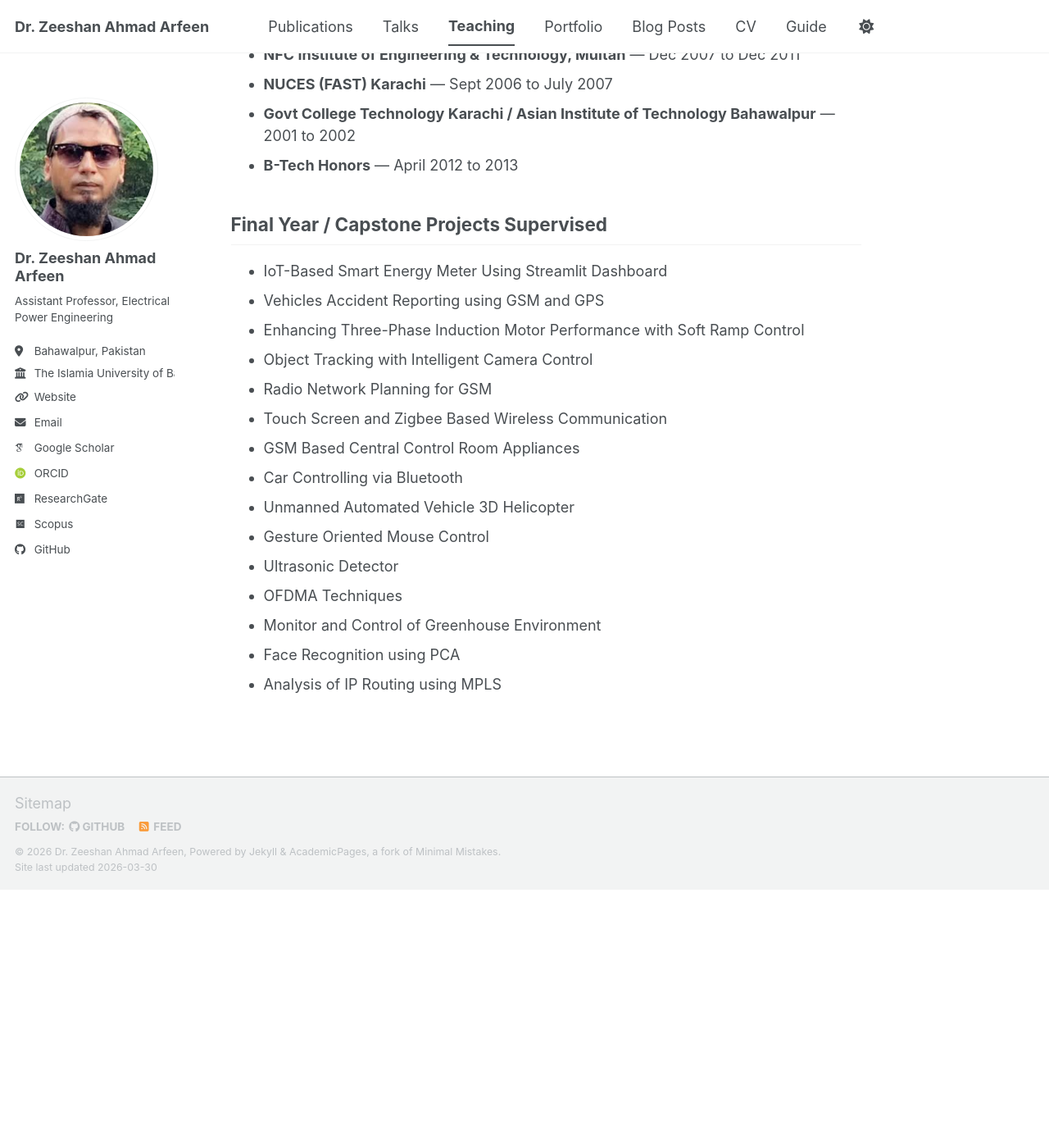
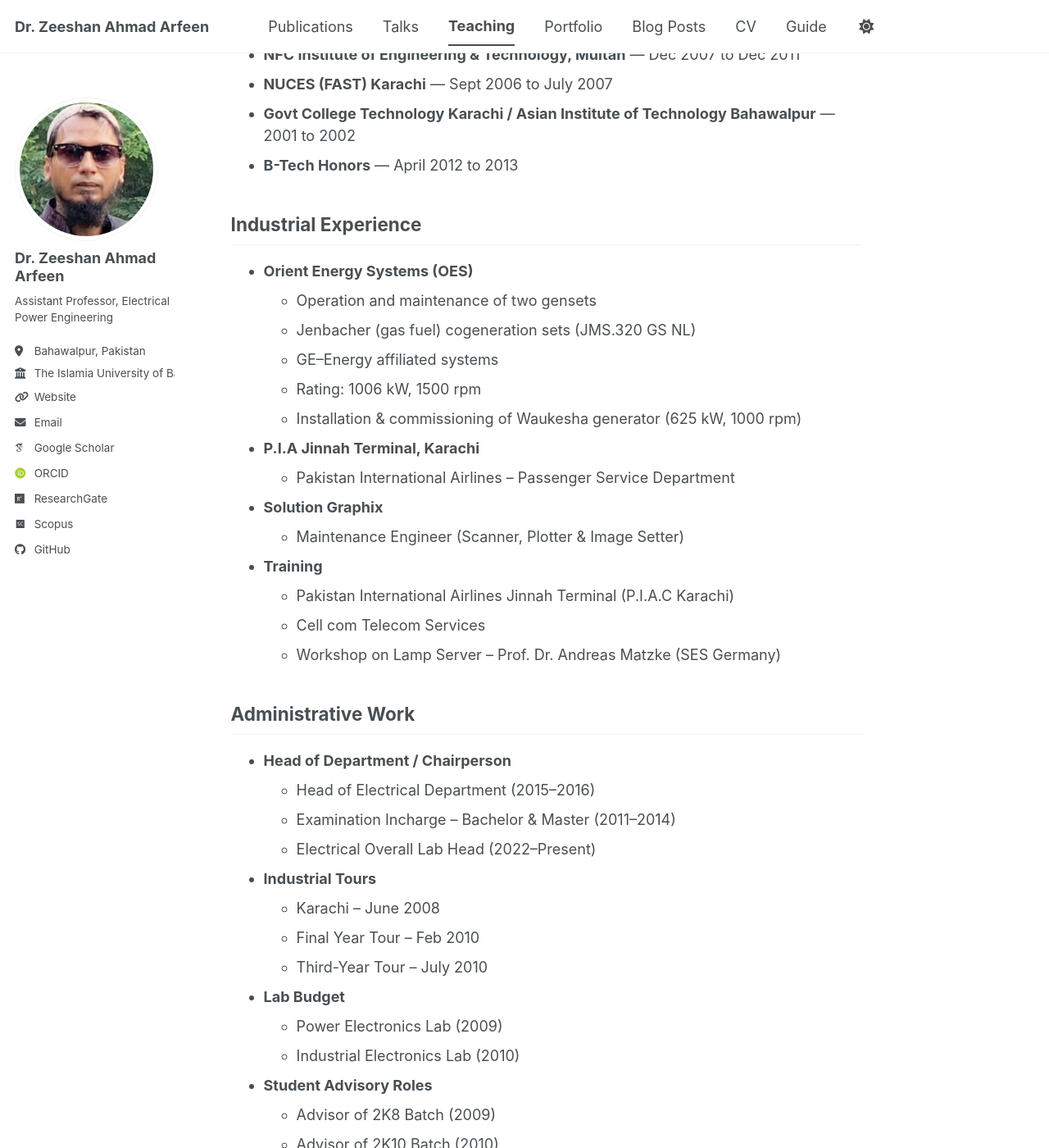
Before and after one commit to ZeeshanAhmadArfeen/ZeeshanAhmadArfeen.github.io, a Jekyll site: the page built from _pages/teaching.html, in a window 1280 px wide and 1400 px high, scrolled down 1144 px. Shown: the whole window at 82% size. Built offline with Jekyll 4.4.1, drawn with Linux system fonts in a browser that asks for light colours; some web fonts are replaced; a script bundle is joined from its source files by our own code; library files that are not in the unit come from our copies; before the commit the page ends 2229 px from its top, so only the background shows below that; some of the changed text lies outside the part shown.

Commit message:
convert teaching to experience section

```diff
--- a/_pages/teaching.html
+++ b/_pages/teaching.html
@@ -42,21 +42,101 @@ author_profile: true
   <li><strong>B-Tech Honors</strong> — April 2012 to 2013</li>
 </ul>
 
-<h2>Final Year / Capstone Projects Supervised</h2>
+<h2>Industrial Experience</h2>
+<ul>
+  <li><strong>Orient Energy Systems (OES)</strong>
+    <ul>
+      <li>Operation and maintenance of two gensets</li>
+      <li>Jenbacher (gas fuel) cogeneration sets (JMS.320 GS NL)</li>
+      <li>GE–Energy affiliated systems</li>
+      <li>Rating: 1006 kW, 1500 rpm</li>
+      <li>Installation & commissioning of Waukesha generator (625 kW, 1000 rpm)</li>
+    </ul>
+  </li>
+
+  <li><strong>P.I.A Jinnah Terminal, Karachi</strong>
+    <ul>
+      <li>Pakistan International Airlines – Passenger Service Department</li>
+    </ul>
+  </li>
+
+  <li><strong>Solution Graphix</strong>
+    <ul>
+      <li>Maintenance Engineer (Scanner, Plotter & Image Setter)</li>
+    </ul>
+  </li>
+
+  <li><strong>Training</strong>
+    <ul>
+      <li>Pakistan International Airlines Jinnah Terminal (P.I.A.C Karachi)</li>
+      <li>Cell com Telecom Services</li>
+      <li>Workshop on Lamp Server – Prof. Dr. Andreas Matzke (SES Germany)</li>
+    </ul>
+  </li>
+</ul>
+
+<h2>Administrative Work</h2>
+<ul>
+  <li><strong>Head of Department / Chairperson</strong>
+    <ul>
+      <li>Head of Electrical Department (2015–2016)</li>
+      <li>Examination Incharge – Bachelor & Master (2011–2014)</li>
+      <li>Electrical Overall Lab Head (2022–Present)</li>
+    </ul>
+  </li>
+
+  <li><strong>Industrial Tours</strong>
+    <ul>
+      <li>Karachi – June 2008</li>
+      <li>Final Year Tour – Feb 2010</li>
+      <li>Third-Year Tour – July 2010</li>
+    </ul>
+  </li>
+
+  <li><strong>Lab Budget</strong>
+    <ul>
+      <li>Power Electronics Lab (2009)</li>
+      <li>Industrial Electronics Lab (2010)</li>
+    </ul>
+  </li>
+
+  <li><strong>Student Advisory Roles</strong>
+    <ul>
+      <li>Advisor of 2K8 Batch (2009)</li>
+      <li>Advisor of 2K10 Batch (2010)</li>
+    </ul>
+  </li>
+
+  <li><strong>Lab Manual Design</strong>
+    <ul>
+      <li>Engineering Circuit Analysis-II</li>
+      <li>Engineering Workshop</li>
+      <li>Signals & Systems</li>
+      <li>AutoCAD</li>
+      <li>Digital Signal Processing</li>
+      <li>High Voltage</li>
+      <li>Power System Protection</li>
+      <li>Introduction to ICT</li>
+      <li>Electrical Machines</li>
+    </ul>
+  </li>
+</ul>
+
+<h2>Final Year / Capstone Projects</h2>
 <ul>
   <li>IoT-Based Smart Energy Meter Using Streamlit Dashboard</li>
   <li>Vehicles Accident Reporting using GSM and GPS</li>
-  <li>Enhancing Three-Phase Induction Motor Performance with Soft Ramp Control</li>
+  <li>Enhancing Three-Phase Induction Motor Performance</li>
   <li>Object Tracking with Intelligent Camera Control</li>
   <li>Radio Network Planning for GSM</li>
-  <li>Touch Screen and Zigbee Based Wireless Communication</li>
-  <li>GSM Based Central Control Room Appliances</li>
+  <li>Touch Screen and Zigbee Communication</li>
+  <li>GSM Central Control Room Appliances</li>
   <li>Car Controlling via Bluetooth</li>
-  <li>Unmanned Automated Vehicle 3D Helicopter</li>
+  <li>Unmanned Automated Vehicle</li>
   <li>Gesture Oriented Mouse Control</li>
   <li>Ultrasonic Detector</li>
   <li>OFDMA Techniques</li>
-  <li>Monitor and Control of Greenhouse Environment</li>
+  <li>Greenhouse Environment Control</li>
   <li>Face Recognition using PCA</li>
-  <li>Analysis of IP Routing using MPLS</li>
+  <li>IP Routing using MPLS</li>
 </ul>
```
Also changed, not shown: other parts of _pages/teaching.html (+1 -1 lines).
